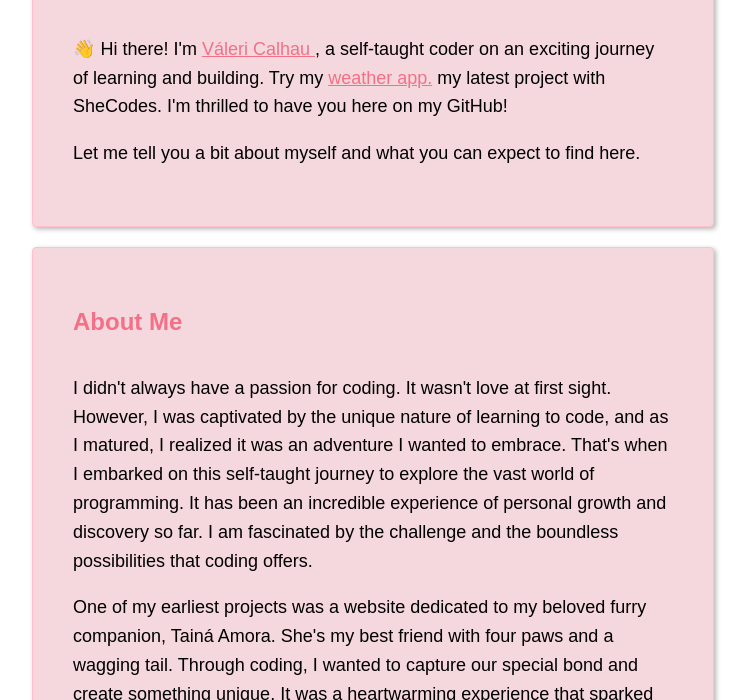
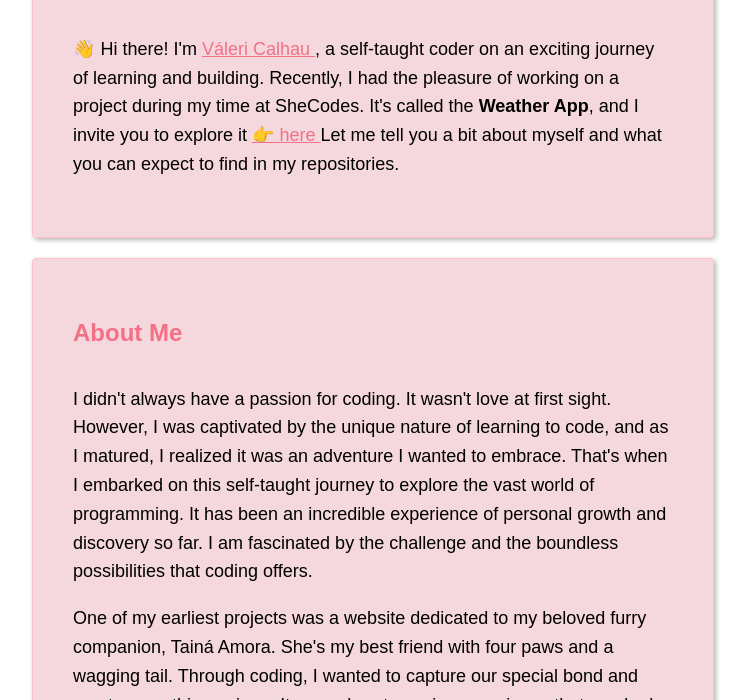
Before and after one commit to valeridev/valeridev.github.io, a plain HTML site: page index.html in a window 1280 px wide. Shown: the part 100-800 px from the top of the page, without its empty margins (267-1016 px from the left). Drawn offline with Linux system fonts and the light colour scheme.

Commit message:
Update index.html

```diff
--- a/index.html
+++ b/index.html
@@ -44,10 +44,9 @@
             <h2>Welcome to My GitHub!</h2>
 
             <p>👋 Hi there! I'm <a href="https://www.linkedin.com/in/v%C3%A1leri-calhau-9279b927a/" target="_blank"
-                    rel="noopener noreferrer" style="color: rgb(243, 112, 134);"> Váleri Calhau <a />, a self-taught
-                    coder on an exciting journey of learning and building. Try my <a href="https://github.com/valeridev/weathershecodesplus.html/blob/main/github4.html" target"_blank" rel="noopener noreferrer" style="color: rgb(243, 112, 134);"> weather app.<a /> my latest project with  SheCodes.
-                        I'm thrilled to have you here on my GitHub!</p>
-            <p>Let me tell you a bit about myself and what you can expect to find here.</p>
+                    rel="noopener noreferrer" style="color: rgb(243, 112, 134);"> Váleri Calhau <a />, a self-taught coder on an exciting journey of learning and building.
+                        Recently, I had the pleasure of working on a project during my time at SheCodes. It's called the <strong>Weather App</strong>, and I invite you to explore it <a href="https://github.com/valeridev/weathershecodesplus.html/blob/main/shecodesplus.html" target"_blank" rel="noopener noreferrer" style="color: rgb(243, 112, 134);"> 👉 here <a />
+                            Let me tell you a bit about myself and what you can expect to find in my repositories.</p>
         </div>
 
         <div class="box">
```
